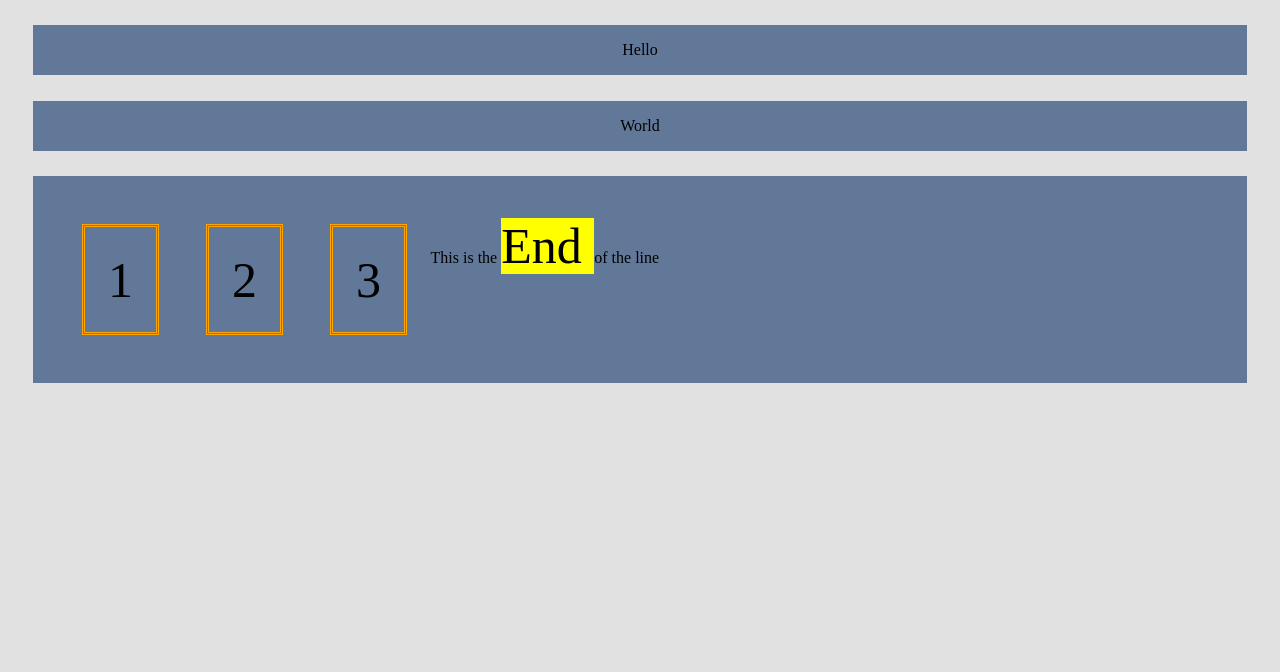
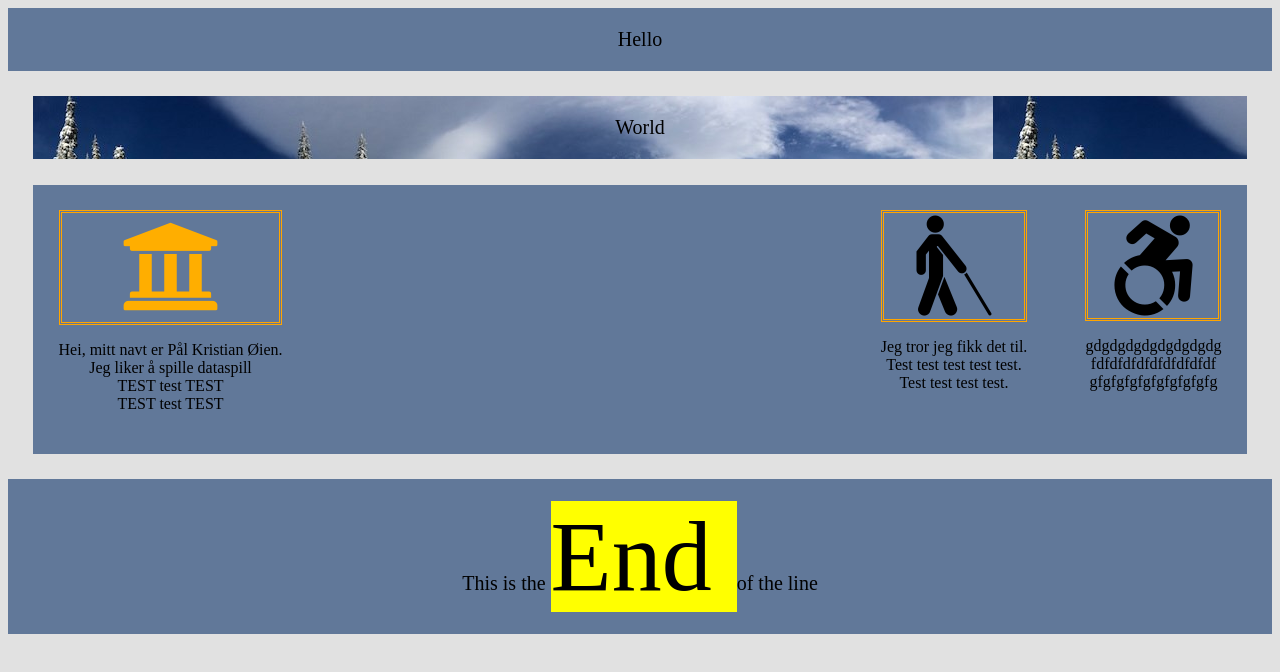
Before and after one commit to paalk93/kurs1_css, a plain HTML site: page docs/layout.html in a window 1280 px wide. Drawn offline with Linux system fonts and the light colour scheme.

Commit message:
Added image to img folder. Added more classes to layout.css Tested classes in layout.html

```diff
--- a/css/layout.css
+++ b/css/layout.css
@@ -12,28 +12,29 @@ FLEXBOX
   display:flex;
   flex-direction:column;
 }
-/*Class to fix margin*/
+/*Class to fix margin and padding*/
 .margin-2{
   margin:2%;
 }
 .padding-2{
   padding:2%;
 }
-/*Class to fix logo fontsize*/
+/*Font size*/
 .font-size-50{
-  font-size:50px;
+  font-size:100px;
 }
-.content-center{
+.font-size-20{
+  font-size:20px;
+}
+/*Positioning*/
+.justify-content-center{
   justify-content:center;
 }
-.content-left{
+.justify-content-left{
   justify-content:left;
 }
-.content-right{
+.justify-content-right{
   justify-content:right;
-}
-.font-size2{
-  font-size:50px;
 }
 .float-left{
   float:left;
@@ -44,3 +45,24 @@ FLEXBOX
 .float-right{
   float:right;
 }
+.margin-center{
+  margin-left:auto;
+  margin-right:5%;
+}
+.margin-left{
+  margin-left:auto;
+}
+.margin-right{
+  margin-right:2%;
+}
+.text-align-bottom{
+  text-align:center;
+}
+.background-image{
+  background-image:url(../img/winter.jpeg)
+}
+
+
+.align-text-center{
+  text-align:center;
+}
--- a/docs/layout.html
+++ b/docs/layout.html
@@ -8,21 +8,52 @@
     </head>
 
     <body class="color-bg-2">
-      <div class="flex-container-row color-bg margin-2 content-center">
+      <div class="flex-container-row color-bg justify-content-center font-size-20">
         <p>Hello</p>
       </div>
 
-      <div class="flex-container-row color-bg margin-2 content-center">
-        <p>World</p>
+      <div class="flex-container-row background-image margin-2 justify-content-center font-size-20">
+        <p class="text-align-center">World</p>
       </div>
 
-      <div class="flex-container-row color-bg margin-2 padding-2">
-          <div class="float-left margin-2 padding-2 border font-size-50">1</div>
-          <div class="float-center margin-2 padding-2 border font-size-50">2</div>
-          <div class="float-right margin-2 padding-2 border font-size-50">3</div>
+      <div class="flex-container-row color-bg padding-2 margin-2">
+        <div class="flex-container-column align-text-center">
+          <div class="padding-2 border font-size-50 fas fa-university danger">
+          </div>
+          <div>
+            <p>
+              Hei, mitt navt er Pål Kristian Øien.<br>
+              Jeg liker å spille dataspill<br>
+              TEST test TEST<br>
+              TEST test TEST<br>
+            </p>
+         </div>
+         </div>
 
-      <div class="flex-container-row color-bg margin content-center">
-        <p> This is the <mark class="font-size2"> End </mark> of the line</p>
+        <div class="margin-center flex-container-column align-text-center">
+          <div class="padding-2 border font-size-50 fas fa-blind"></div>
+          <div>
+            <p>
+              Jeg tror jeg fikk det til.<br>
+              Test test test test test.<br>
+              Test test test test.<br>
+            </div>
+        </div>
+
+        <div class="flex-container-column align-text-center">
+          <div class="padding-2 border font-size-50 fab fa-accessible-icon"></div>
+          <div>
+            <p>
+              gdgdgdgdgdgdgdgdg<br>
+              fdfdfdfdfdfdfdfdfdf<br>
+              gfgfgfgfgfgfgfgfgfg<br>
+            </p>
+          </div>
+         </div>
+    </div>
+
+      <div class="flex-container-row color-bg justify-content-center font-size-20">
+        <p> This is the <mark class="font-size-50"> End </mark> of the line</p>
       </div>
 
 
```
Also changed, not shown: img/winter.jpeg (added).
